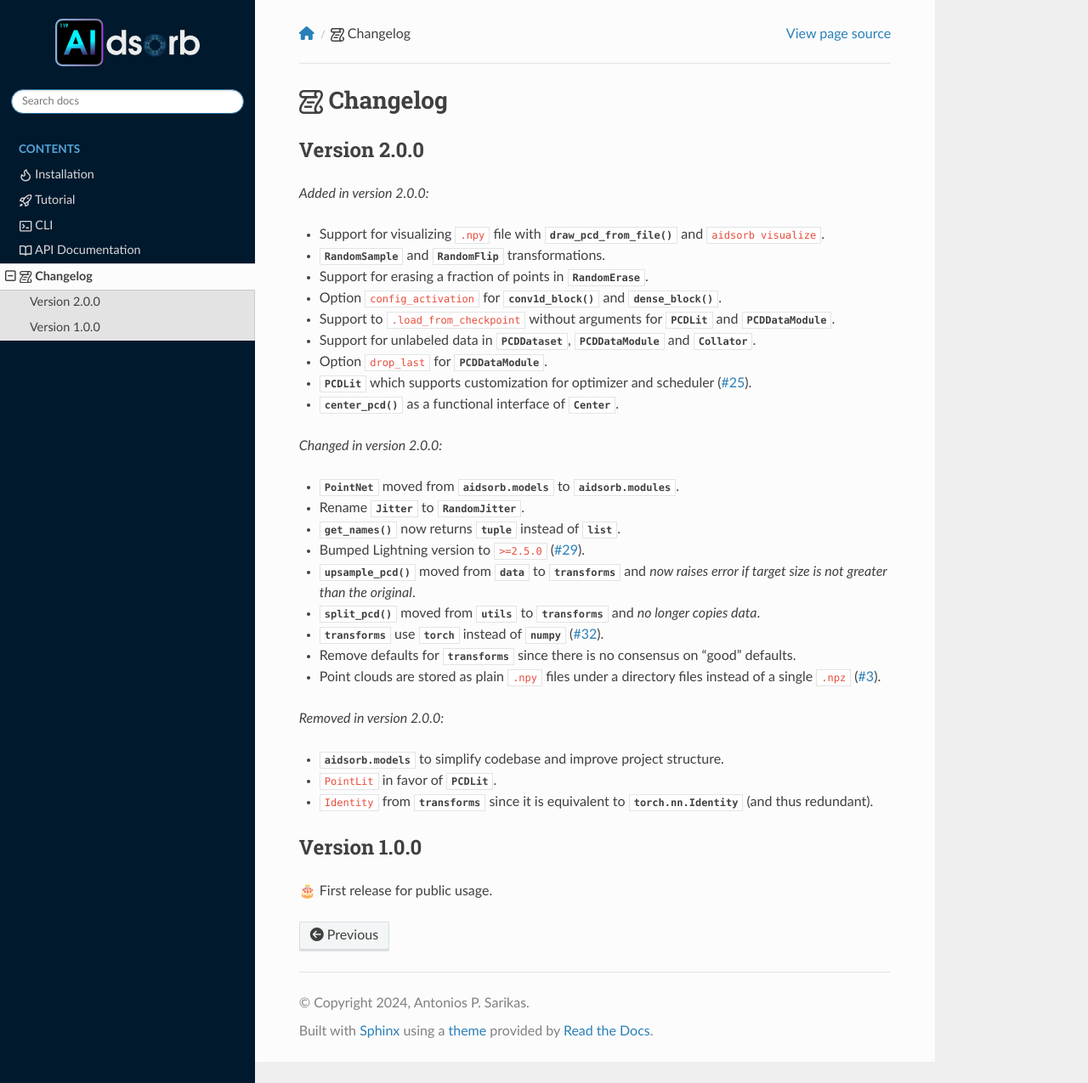
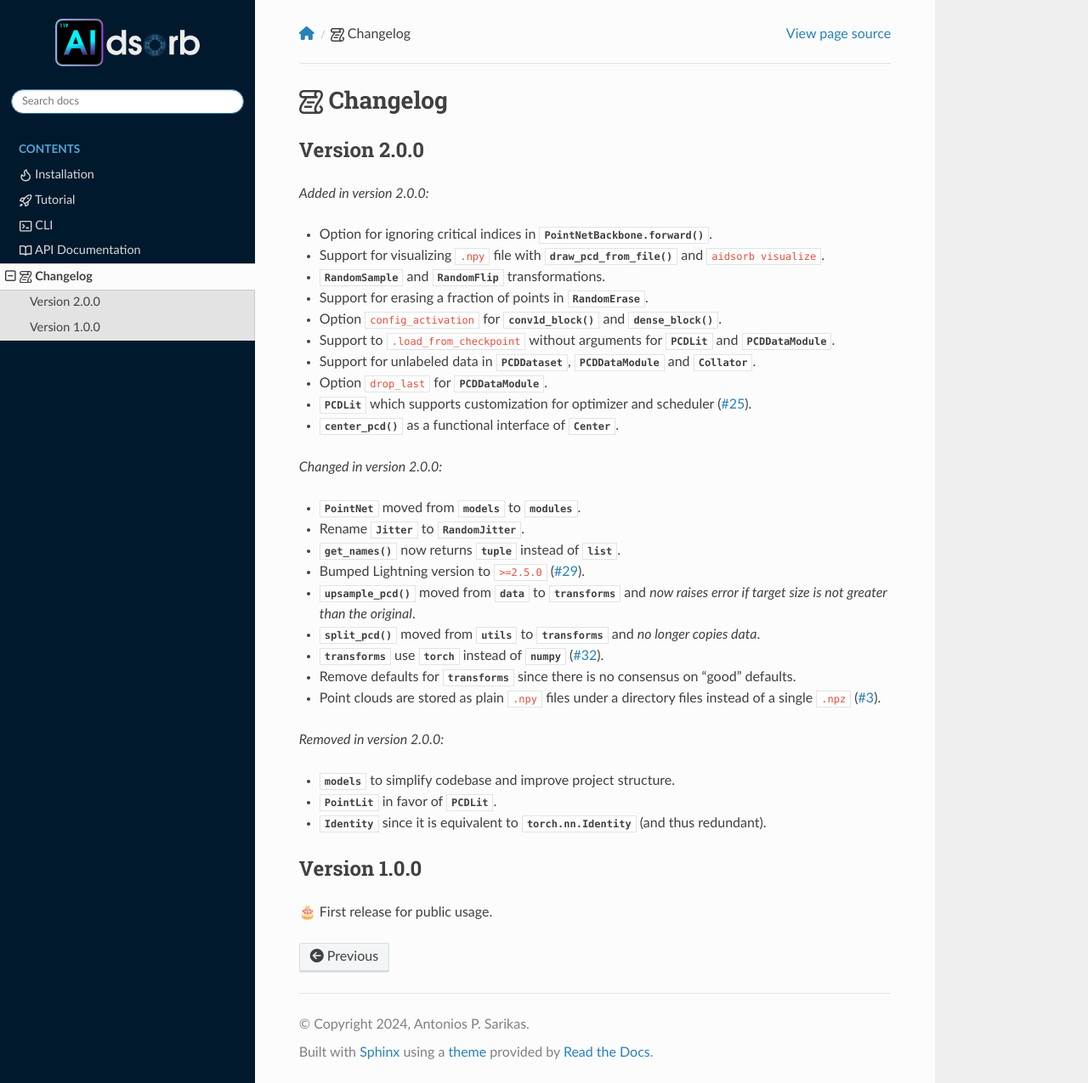
Before and after one commit to adosar/aidsorb, a Sphinx documentation site: the page built from docs/source/changelog.rst, in a window 1280 px wide and 1275 px high. Shown: the whole window at 85% size. Built offline with Sphinx 7.4.7 and the Read the Docs theme 3.1.0, drawn with Linux system fonts in a browser that asks for light colours; nearby versions of some CDN libraries; pages that are not in the unit, such as notebooks, are missing from menus; the version number could not be read and is left out.

Commit message:
refactor(PointNetBackbone): add option for neglecting `critical_indices`
Additional changes:
* Add doctests
* Update changelog
* Corresponding changes in `PointNet`

```diff
--- a/docs/source/changelog.rst
+++ b/docs/source/changelog.rst
@@ -6,45 +6,45 @@ Version 2.0.0
 
 .. versionadded:: 2.0.0
 
-    * Support for visualizing ``.npy`` file with :func:`~.draw_pcd_from_file` and
+    * Option for ignoring critical indices in :meth:`.PointNetBackbone.forward`.
+    * Support for visualizing ``.npy`` file with :func:`.draw_pcd_from_file` and
       ``aidsorb visualize``.
-    * :class:`~.RandomSample` and :class:`~.RandomFlip` transformations.
-    * Support for erasing a fraction of points in :class:`~.RandomErase`.
-    * Option ``config_activation`` for :func:`~.conv1d_block` and
-      :func:`~.dense_block`.
+    * :class:`.RandomSample` and :class:`.RandomFlip` transformations.
+    * Support for erasing a fraction of points in :class:`.RandomErase`.
+    * Option ``config_activation`` for :func:`.conv1d_block` and
+      :func:`.dense_block`.
     * Support to ``.load_from_checkpoint`` without arguments for
-      :class:`~.PCDLit` and :class:`~.PCDDataModule`.
-    * Support for unlabeled data in :class:`~.PCDDataset`,
-      :class:`~.PCDDataModule` and :class:`~.Collator`.
-    * Option ``drop_last`` for :class:`~.PCDDataModule`.
-    * :class:`~.PCDLit` which supports customization for optimizer and
+      :class:`.PCDLit` and :class:`.PCDDataModule`.
+    * Support for unlabeled data in :class:`.PCDDataset`,
+      :class:`.PCDDataModule` and :class:`.Collator`.
+    * Option ``drop_last`` for :class:`.PCDDataModule`.
+    * :class:`.PCDLit` which supports customization for optimizer and
       scheduler (:issue:`25`).
-    * :func:`~.center_pcd` as a functional interface of :class:`~.Center`.
+    * :func:`.center_pcd` as a functional interface of :class:`.Center`.
 
 .. versionchanged:: 2.0.0
 
-    * :class:`~.PointNet` moved from :mod:`aidsorb.models` to
-      :mod:`aidsorb.modules`.
-    * Rename :class:`Jitter` to :class:`~.RandomJitter`.
-    * :func:`~.get_names` now returns :class:`tuple` instead of :class:`list`.
+    * :class:`.PointNet` moved from :mod:`!models` to :mod:`.modules`.
+    * Rename :class:`Jitter` to :class:`.RandomJitter`.
+    * :func:`.get_names` now returns :class:`tuple` instead of :class:`list`.
     * Bumped Lightning version to ``>=2.5.0`` (:issue:`29`).
-    * :func:`~.upsample_pcd` moved from :mod:`~aidsorb.data` to
-      :mod:`~aidsorb.transforms` and *now raises error if target size is not
+    * :func:`.upsample_pcd` moved from :mod:`.data` to
+      :mod:`.transforms` and *now raises error if target size is not
       greater than the original*.
-    * :func:`~.split_pcd` moved from :mod:`~aidsorb.utils` to
-      :mod:`~aidsorb.transforms` and *no longer copies data*.
-    * :mod:`~.transforms` use :mod:`torch` instead of :mod:`numpy` (:issue:`32`).
-    * Remove defaults for :mod:`~aidsorb.transforms` since there is no consensus
-      on "good" defaults.
+    * :func:`.split_pcd` moved from :mod:`.utils` to :mod:`.transforms` and *no
+      longer copies data*.
+    * :mod:`.transforms` use :mod:`torch` instead of :mod:`numpy` (:issue:`32`).
+    * Remove defaults for :mod:`.transforms` since there is no consensus on
+      "good" defaults.
     * Point clouds are stored as plain ``.npy`` files under a directory files
       instead of a single ``.npz`` (:issue:`3`).
 
 .. versionremoved:: 2.0.0
 
-    * :mod:`aidsorb.models` to simplify codebase and improve project structure.
-    * ``PointLit`` in favor of :mod:`~.PCDLit`.
-    * ``Identity`` from :mod:`~.transforms` since it is equivalent to
-      :class:`torch.nn.Identity` (and thus redundant).
+    * :mod:`!models` to simplify codebase and improve project structure.
+    * :class:`!PointLit` in favor of :class:`.PCDLit`.
+    * :class:`!Identity` since it is equivalent to :class:`torch.nn.Identity`
+      (and thus redundant).
 
 Version 1.0.0
 -------------
```
Also changed, not shown: 1 other file.
